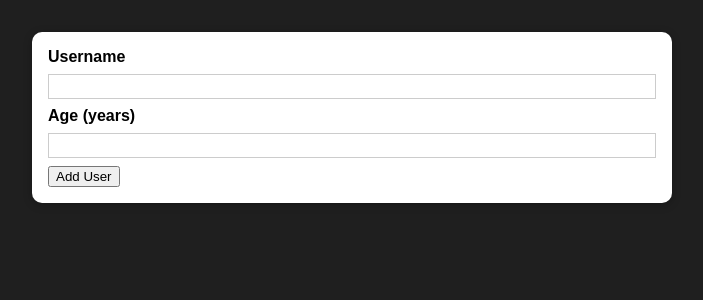
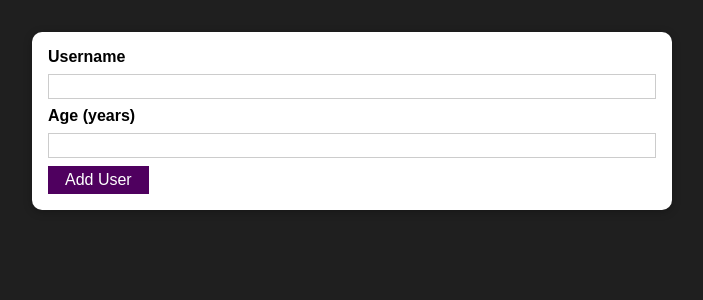
Before and after one commit to DeboraBucci/user-list, a React (Create React App) app: page / in a window 1280 px wide. Shown: the top 300 px of the page, without its empty margins (288-991 px from the left). Built offline with nearby package versions, Linux system fonts and the light colour scheme.

Commit message:
replace the normal <button> element for the <Button /> component

```diff
--- a/src/components/Users/AddUser.js
+++ b/src/components/Users/AddUser.js
@@ -1,4 +1,5 @@
 import React from "react";
+import Button from "../UI/Button";
 import Card from "../UI/Card";
 import classes from "./AddUser.module.css";
 
@@ -16,7 +17,7 @@ const AddUser = (props) => {
         <label htmlFor="age">Age (years)</label>
         <input id="age" type="number" />
 
-        <button type="submit">Add User</button>
+        <Button type="submit">Add User</Button>
       </form>
     </Card>
   );
```
